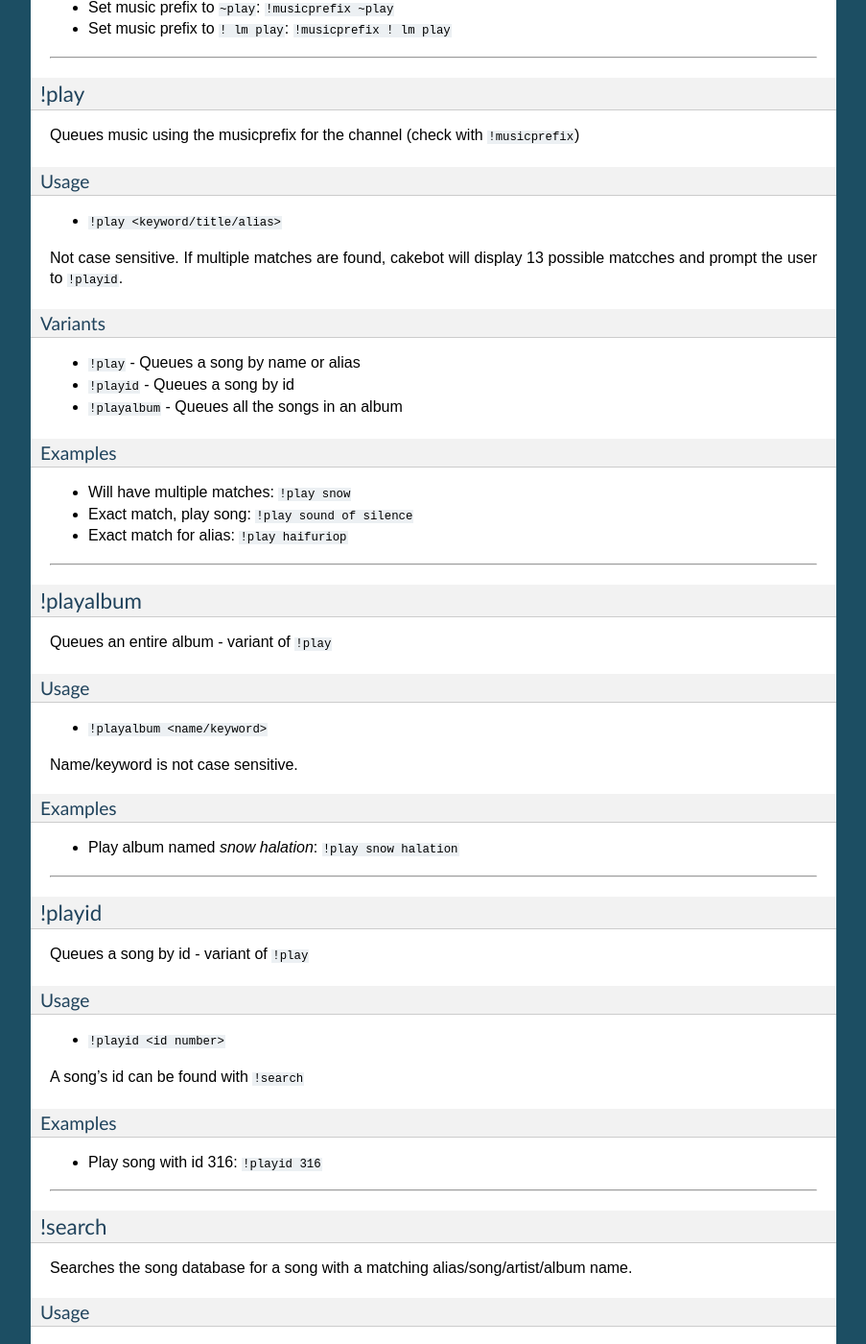
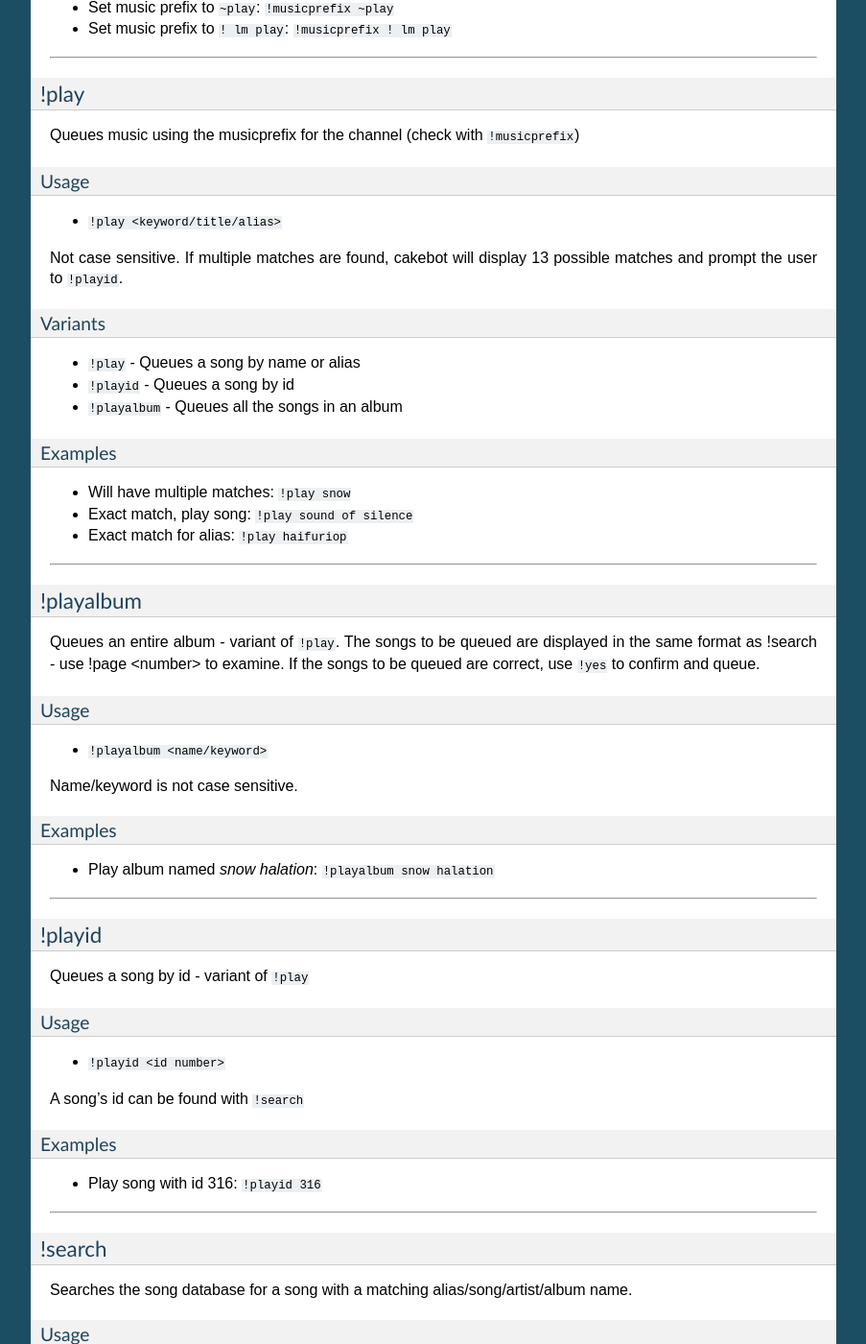
Before and after one commit to leagueofcake/discord_cakebot, a Sphinx documentation site: the page built from docs/source/command_list.rst, in a window 1280 px wide and 1400 px high, scrolled down 1964 px. Shown: the whole window at 96% size, without its empty margins (198-1101 px from the left). Built offline with Sphinx 7.4.7, drawn with Linux system fonts in a browser that asks for light colours; some of the changed text lies outside the part shown.

Commit message:
Update documentation

```diff
--- a/docs/source/command_list.rst
+++ b/docs/source/command_list.rst
@@ -106,7 +106,9 @@ Usage
 """""
 * ``!play <keyword/title/alias>``
 
-Not case sensitive. If multiple matches are found, cakebot will display 13 possible matcches and prompt the user to ``!playid``.
+Not case sensitive. If multiple matches are found, cakebot will display 13 possible matches and prompt the user to ``!playid``.
+
+
 
 Variants
 """"""""
@@ -124,7 +126,8 @@ Examples
 
 !playalbum
 ----------
-Queues an entire album - variant of ``!play``
+Queues an entire album - variant of ``!play``. The songs to be queued are displayed in the same format as !search - use !page <number> to examine.
+If the songs to be queued are correct, use ``!yes`` to confirm and queue.
 
 Usage
 """""
@@ -134,7 +137,7 @@ Name/keyword is not case sensitive.
 
 Examples
 """"""""
-* Play album named *snow halation*: ``!play snow halation``
+* Play album named *snow halation*: ``!playalbum snow halation``
 
 ------------------------------------------------------------------------------------------------------------------------
 
@@ -162,7 +165,7 @@ Usage
 """""
 * ``!search <keyword>``
 
-Returns up to 1343 results. Not case sensitive.
+Displays up to 13 results at a time. Not case sensitive. If there are more than 13 results, use !page <number> to access the required page.
 
 Examples
 """"""""
```
Also changed, not shown: cakebot_help.py (+8 -4 lines).
